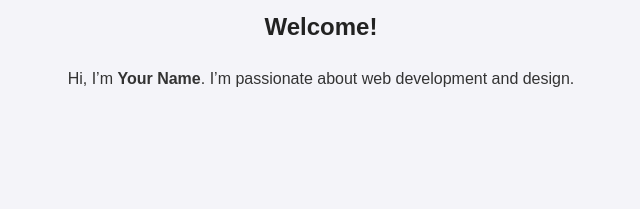
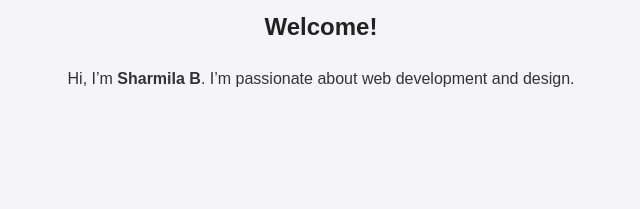
Before and after one commit to Yuvaraj-design/portfolio-new, a plain HTML site: page index.html in a window 1280 px wide. Shown: the part 179-388 px from the top of the page, 319-959 px from the left. Drawn offline with Linux system fonts and the light colour scheme.

Commit message:
Add files via upload

```diff
--- a/index.html
+++ b/index.html
@@ -23,7 +23,7 @@
   <!-- Home -->
   <section id="home">
     <h2>Welcome!</h2>
-    <p>Hi, I’m <b>Your Name</b>. I’m passionate about web development and design.</p>
+    <p>Hi, I’m <b> Sharmila B</b>. I’m passionate about web development and design.</p>
   </section>
 
   <!-- About -->
```
Also changed, not shown: Sharmila img.PNG (added), 1 other file.
